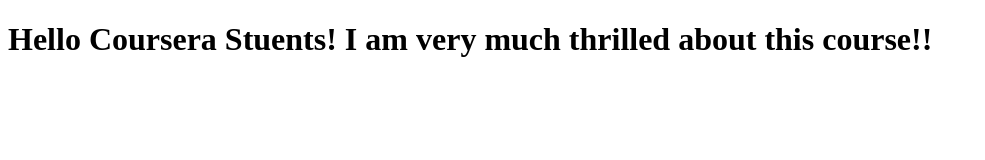
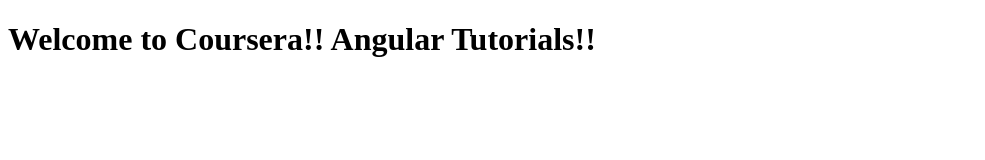
Before and after one commit to bhogteakshay/coursera, a plain HTML site: page index.html in a window 1280 px wide. Shown: the whole page, without its empty margins (0-985 px from the left). Drawn offline with Linux system fonts and the light colour scheme.

Commit message:
Next web file version

```diff
--- a/index.html
+++ b/index.html
@@ -5,6 +5,6 @@
     <title>Hello Coursera</title>
   </head>
   <body>
-    <h1>Hello Coursera Stuents! I am very much thrilled about this course!!</h1>
+    <h1>Welcome to Coursera!! Angular Tutorials!!</h1>
   </body>
 </html>
```
